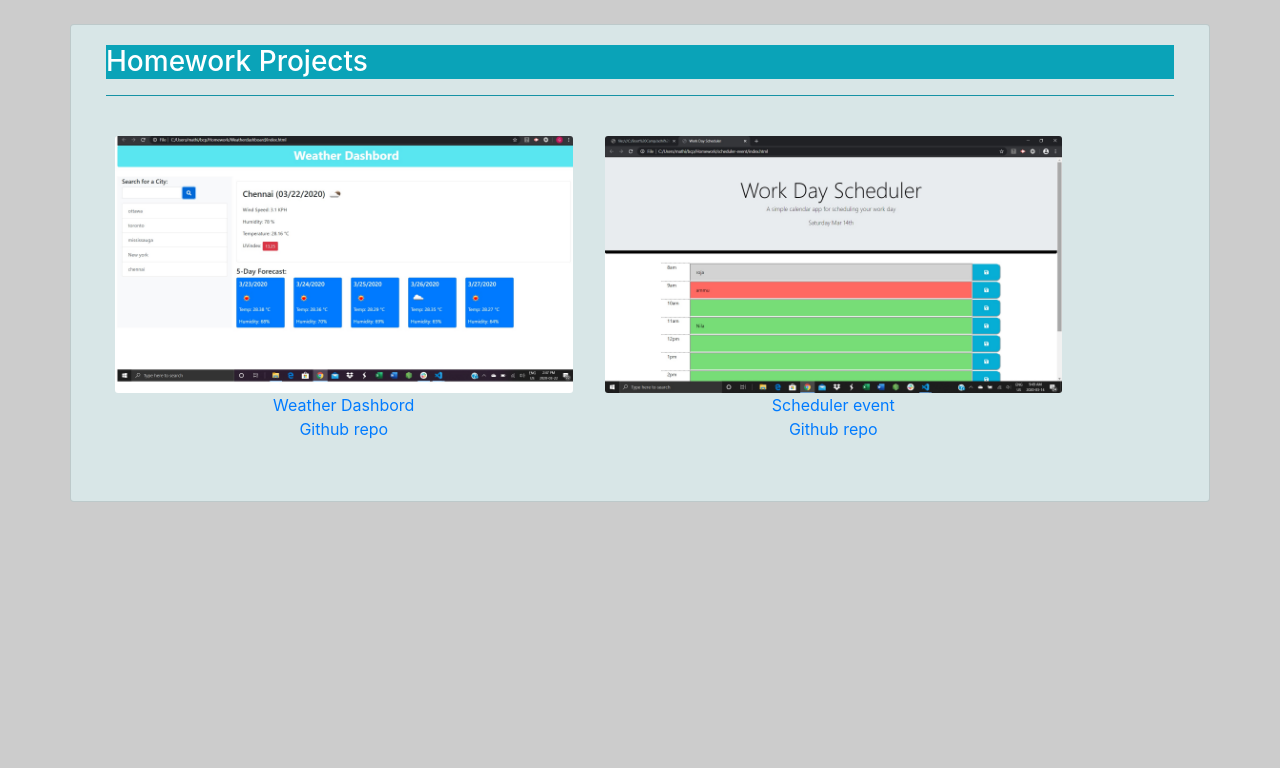
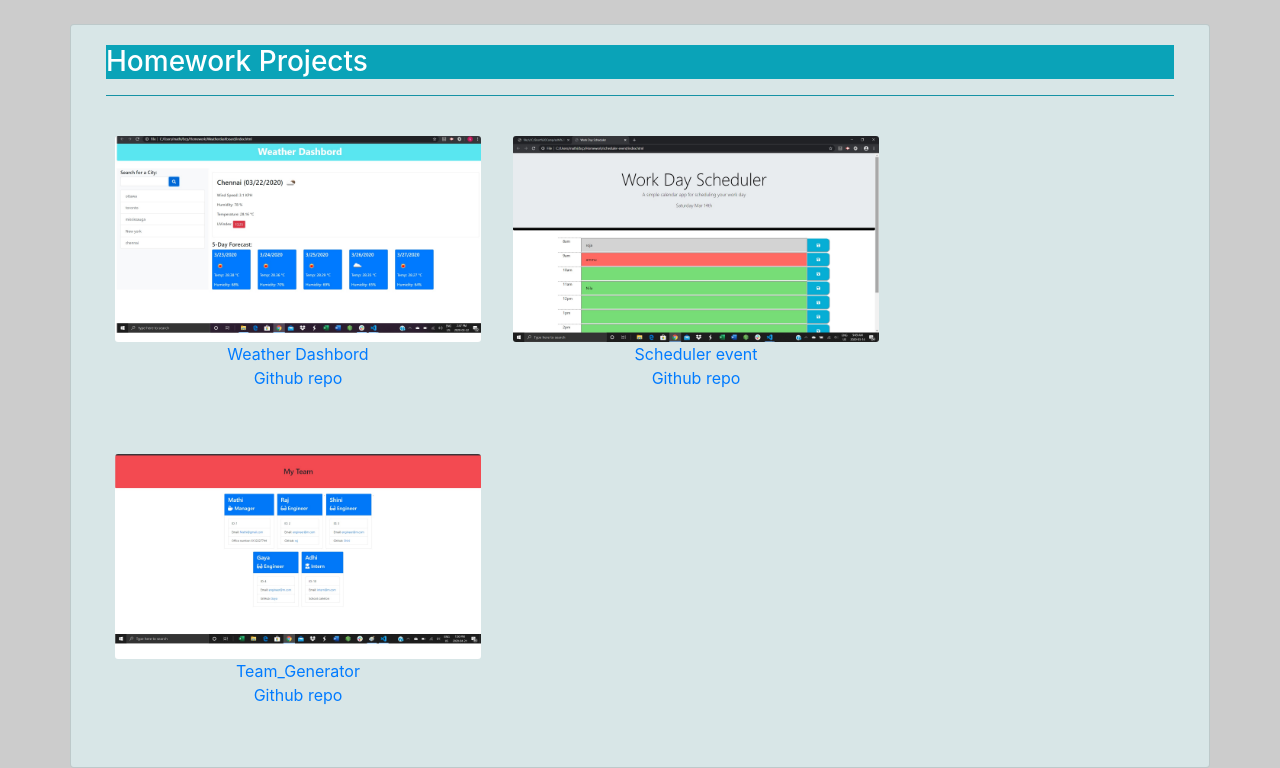
Before and after one commit to mathigayathri2001/Portfolio, a plain HTML site: page index.html in a window 1280 px wide. Shown: the part 1457-2225 px from the top of the page. Before the commit the page ends 1959 px from the top, so only its background shows below. Drawn offline with nearby package versions, Linux system fonts and the light colour scheme.

Commit message:
update home workproject

```diff
--- a/index.html
+++ b/index.html
@@ -136,7 +136,7 @@
           <h3 id=Projects> Homework Projects</h3>
           <hr class="bg-info">
           <section class="row">
-            <div class="text-white col-md-5  mb-4 mt-4 my-2 mx-2 ml-4 p-0">
+            <div class="text-white col-md-4  mb-4 mt-4 my-2 mx-2 ml-4 p-0">
               <a href="https://mathigayathri2001.github.io/Weatherdashboard/" target="_blank">
                 <img src="img/HW1.jpg" class="card-img">
                 <div class="card-img-text">
@@ -149,7 +149,7 @@
                 </p>
               </div>
             </div>
-            <div class="text-white col-md-5  mb-4 mt-4 my-2 mx-2 ml-4 p-0">
+            <div class="text-white col-md-4  mb-4 mt-4 my-2 mx-2 ml-4 p-0">
               <a href="https://mathigayathri2001.github.io/scheduler-event/" target="_blank">
                 <img src="img/HW2.jpg" class="card-img">
                 <div class="card-img-text">
@@ -162,6 +162,20 @@
                 </p>
               </div>
             </div>
+            <div class="text-white col-md-4  mb-4 mt-4 my-2 mx-2 ml-4 p-0">
+              <a href="https://drive.google.com/file/d/1cgCjyuKAaUH6Gu3vMd6bkkim3fKQOjEC/view" target="_blank">
+                <img src="img/HW3.jpg" class="card-img">
+                <div class="card-img-text">
+                  <p class="card-text text-center text-block">Team_Generator</p>
+                </div>
+              </a>
+              <div class="text-center">
+                <p class="repolink">
+                  <a href="https://github.com/mathigayathri2001/Team_Generator" target="_blank">Github repo </a>
+                </p>
+              </div>
+            </div>
+
           </section>
         </div>
       </div>
```
Also changed, not shown: img/HW3.jpg (added).
